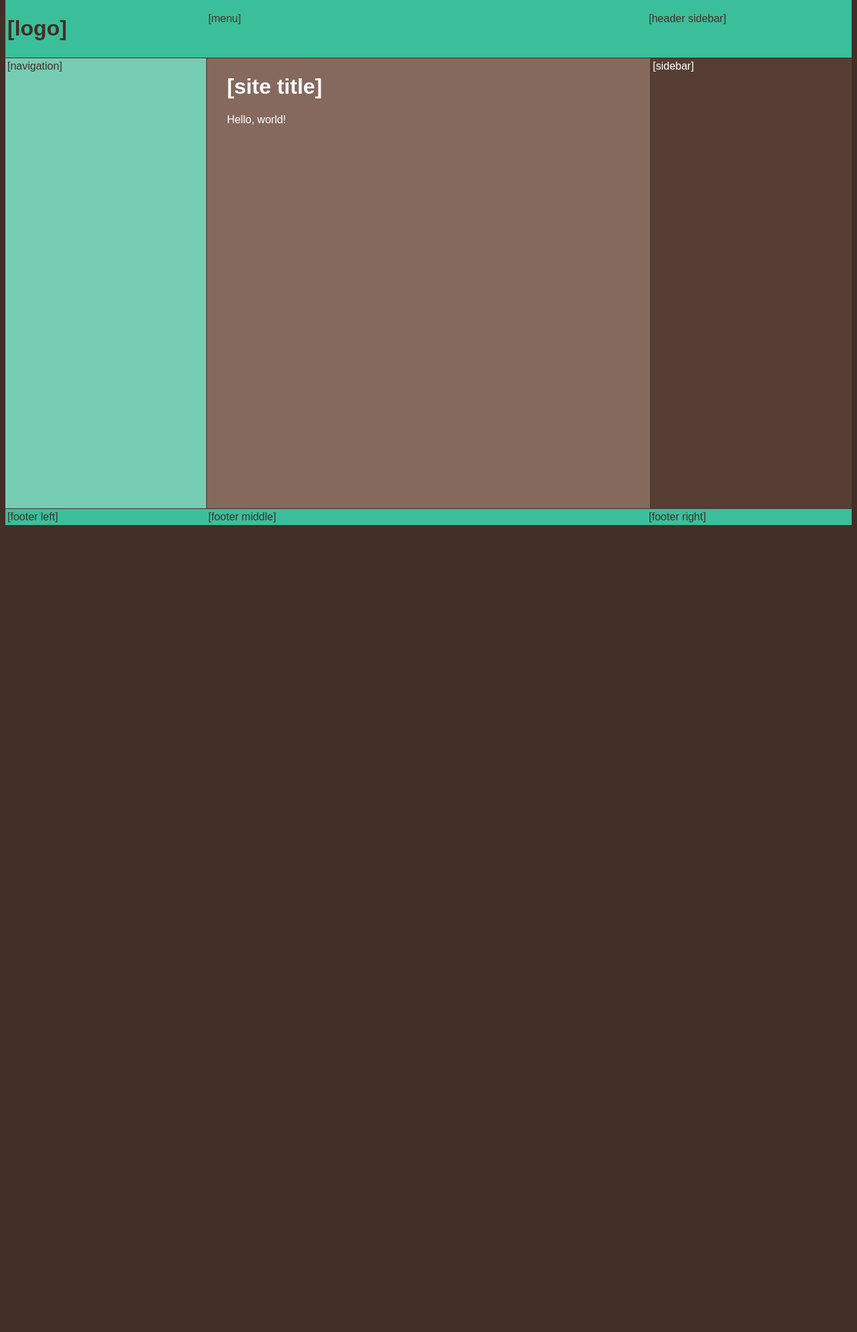
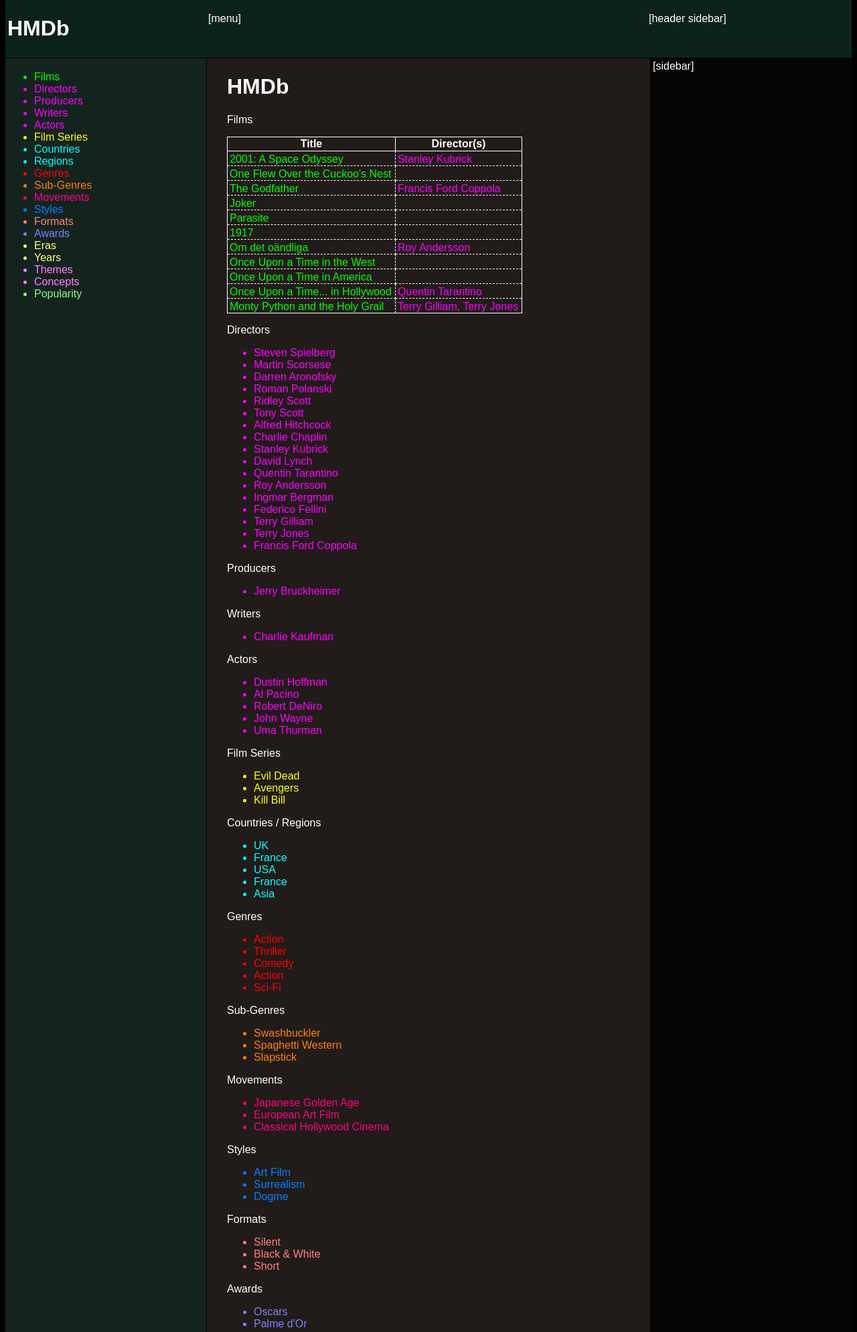
Before and after one commit to HenningKlokkeraasen/mint, a plain HTML site: page index.html in a window 1280 px wide. Shown: the part 8-1997 px from the top of the page at 67% size. Before the commit the page ends 800 px from the top, so only its background shows below. Drawn offline with Linux system fonts and the light colour scheme.

Commit message:
HMDb v0.1

```diff
--- /dev/null
+++ b/data/directors.json
@@ -0,0 +1,22 @@
+{
+    "id": "directors",
+    "data": [
+        { "id": 1, "title": "Steven Spielberg" },
+        { "id": 2, "title": "Martin Scorsese" },
+        { "id": 3, "title": "Darren Aronofsky" },
+        { "id": 4, "title": "Roman Polanski" },
+        { "id": 5, "title": "Ridley Scott" },
+        { "id": 6, "title": "Tony Scott" },
+        { "id": 7, "title": "Alfred Hitchcock" },
+        { "id": 8, "title": "Charlie Chaplin" },
+        { "id": 9, "title": "Stanley Kubrick" },
+        { "id": 10, "title": "David Lynch" },
+        { "id": 11, "title": "Quentin Tarantino" },
+        { "id": 12, "title": "Roy Andersson" },
+        { "id": 13, "title": "Ingmar Bergman" },
+        { "id": 14, "title": "Federico Fellini" },
+        { "id": 15, "title": "Terry Gilliam" },
+        { "id": 16, "title": "Terry Jones" },
+        { "id": 17, "title": "Francis Ford Coppola" }
+    ]
+}
--- /dev/null
+++ b/data/films.json
@@ -0,0 +1,16 @@
+{
+    "id": "films",
+    "data": [
+        { "id": 1, "title": "2001: A Space Odyssey", "directors": [9] },
+        { "id": 2, "title": "One Flew Over the Cuckoo's Nest" },
+        { "id": 3, "title": "The Godfather", "directors": [17] },
+        { "id": 4, "title": "Joker" },
+        { "id": 5, "title": "Parasite" },
+        { "id": 6, "title": "1917" },
+        { "id": 7, "title": "Om det oändliga", "directors": [12] },
+        { "id": 8, "title": "Once Upon a Time in the West" },
+        { "id": 9, "title": "Once Upon a Time in America" },
+        { "id": 10, "title": "Once Upon a Time... in Hollywood", "directors": [11] },
+        { "id": 11, "title": "Monty Python and the Holy Grail", "directors": [15, 16] }
+    ]
+}
--- /dev/null
+++ b/data/index.json
@@ -0,0 +1,82 @@
+{
+    "data": [
+        {
+            "id": "films",
+            "title": "Films",
+            "classNames": "lime-text"
+        },
+        {
+            "id": "directors",
+            "title": "Directors",
+            "classNames": "magenta-text"
+        },
+        {
+            "title": "Producers",
+            "classNames": "magenta-text"
+        },
+        {
+            "title": "Writers",
+            "classNames": "magenta-text"
+        },
+        {
+            "title": "Actors",
+            "classNames": "magenta-text"
+        },
+        {
+            "title": "Film Series",
+            "classNames": "yellow-text"
+        },
+        {
+            "title": "Countries",
+            "classNames": "cyan-text"
+        },
+        {
+            "title": "Regions",
+            "classNames": "cyan-text"
+        },
+        {
+            "title": "Genres",
+            "classNames": "red-text"
+        },
+        {
+            "title": "Sub-Genres",
+            "classNames": "orange-text"
+        },
+        {
+            "title": "Movements",
+            "classNames": "fuchsia-text"
+        },
+        {
+            "title": "Styles",
+            "classNames": "sky-blue-text"
+        },
+        {
+            "title": "Formats",
+            "classNames": "peach-text"
+        },
+        {
+            "title": "Awards",
+            "classNames": "lavender-text"
+        },
+        {
+            "title": "Eras",
+            "classNames": "light-yellow-text"
+        },
+        {
+            "title": "Years",
+            "classNames": "light-yellow-text"
+        },
+        {
+            "title": "Themes",
+            "classNames": "pink-text"
+        },
+        {
+            "title": "Concepts",
+            "classNames": "pink-text"
+        },
+        {
+            "title": "Popularity",
+            "classNames": "chartreuse1-text"
+        }
+    ]
+}
--- a/index.html
+++ b/index.html
@@ -2,13 +2,15 @@
 <html>
 
 <head>
-    <title>[site title]</title>
+    <meta charset="utf-8"/>
+    <title>HMDb</title>
     <link rel="stylesheet" href="site.css" />
+    <script src="site.js"></script>
 </head>
 
 <body>
     <header>
-        <h1>[logo]</h1>
+        <h1>HMDb</h1>
         <div>
             <p>[menu]</p>
             <menu></menu>
@@ -17,12 +19,118 @@
     </header>
 
     <nav>
-        [navigation]
+        <ul id="main-nav-container"></ul>
     </nav>
 
     <main>
-        <h1>[site title]</h1>
-        <p>Hello, world!</p>
+        <h1>HMDb</h1>
+
+        <div id="main-content-container"></div>
+
+        <p>Producers</p>
+        <ul>
+            <li class="magenta-text">Jerry Bruckheimer</li>
+        </ul>
+
+        <p>Writers</p>
+        <ul>
+            <li class="magenta-text">Charlie Kaufman</li>
+        </ul>
+
+        <p>Actors</p>
+        <ul>
+            <li class="magenta-text">Dustin Hoffman</li>
+            <li class="magenta-text">Al Pacino</li>
+            <li class="magenta-text">Robert DeNiro</li>
+            <li class="magenta-text">John Wayne</li>
+            <li class="magenta-text">Uma Thurman</li>
+        </ul>
+
+        <p>Film Series</p>
+        <ul>
+            <li class="yellow-text">Evil Dead</li>
+            <li class="yellow-text">Avengers</li>
+            <li class="yellow-text">Kill Bill</li>
+        </ul>
+
+        <p>Countries / Regions</p>
+        <ul>
+            <li class="cyan-text">UK</li>
+            <li class="cyan-text">France</li>
+            <li class="cyan-text">USA</li>
+            <li class="cyan-text">France</li>
+            <li class="cyan-text">Asia</li>
+        </ul>
+
+        <p>Genres</p>
+        <ul>
+            <li class="red-text">Action</li>
+            <li class="red-text">Thriller</li>
+            <li class="red-text">Comedy</li>
+            <li class="red-text">Action</li>
+            <li class="red-text">Sci-Fi</li>
+        </ul>
+
+        <p>Sub-Genres</p>
+        <ul>
+            <li class="orange-text">Swashbuckler</li>
+            <li class="orange-text">Spaghetti Western</li>
+            <li class="orange-text">Slapstick</li>
+        </ul>
+
+        <p>Movements</p>
+        <ul>
+            <li class="fuchsia-text">Japanese Golden Age</li>
+            <li class="fuchsia-text">European Art Film</li>
+            <li class="fuchsia-text">Classical Hollywood Cinema</li>
+        </ul>
+
+        <p>Styles</p>
+        <ul>
+            <li class="sky-blue-text">Art Film</li>
+            <li class="sky-blue-text">Surrealism</li>
+            <li class="sky-blue-text">Dogme</li>
+        </ul>
+
+        <p>Formats</p>
+        <ul>
+            <li class="peach-text">Silent</li>
+            <li class="peach-text">Black & White</li>
+            <li class="peach-text">Short</li>
+        </ul>
+
+        <p>Awards</p>
+        <ul>
+            <li class="lavender-text">Oscars</li>
+            <li class="lavender-text">Palme d'Or</li>
+        </ul>
+
+        <p>Eras / Years</p>
+        <ul>
+            <li class="light-yellow-text">1940s</li>
+            <li class="light-yellow-text">1950s</li>
+            <li class="light-yellow-text">1960s</li>
+            <li class="light-yellow-text">1998</li>
+            <li class="light-yellow-text">2001</li>
+            <li class="light-yellow-text">2020</li>
+        </ul>
+
+        <p>Popularity</p>
+        <ul>
+            <li class="chartreuse1-text">IMDb Ratings</li>
+            <li class="chartreuse1-text">IMDb Top 250</li>
+            <li class="chartreuse1-text">Highest Grossing</li>
+        </ul>
+
+        <p>Continue</p>
+        <ul>
+            <li><a href="https://en.wikipedia.org/wiki/Outline_of_film">Outline of film</a></li>
+            <li><a href="https://www.imdb.com/interfaces/">IMDb data</a></li>
+            <li><a href="https://rapidapi.com/blog/how-to-use-imdb-api/">RapidAPI IMDb API</a></li>
+            <li><a href="http://www.omdbapi.com/">OMDb API</a></li>
+            <li><a href="https://www.findlay.edu/offices/marketing-communication/brand-guidelines/color-palette">Color Palette 1</a></li>
+            <li><a href="https://www.accion.org/style-guide/color">Color Palette 2</a></li>
+        </ul>
     </main>
 
     <aside>
@@ -35,5 +143,4 @@
         <div>[footer right]</div>
     </footer>
 </body>
-
 </html>
--- a/site.css
+++ b/site.css
@@ -1,4 +1,3 @@
-
 /*
     The 2020 Project
     ---------------------------------------------------------------------------------------------
@@ -8,40 +7,119 @@
     font-family: Arial, Helvetica, sans-serif;
 }
 
-
-
 /*
-    Color Palette
-    Mint / Brown
-    https://www.color-hex.com/color-palette/53933
+    Background Colors
     ---------------------------------------------------------------------------------------------
 */
 
 body {
-    background-color: rgb(66,47,39);
+    background-color: black;
+}
+
+header, footer {
+    background-color: rgb(12, 35, 28);
+}
+
+nav {
+    background-color: rgb(21, 35, 31);
+}
+
+main {
+    background-color: rgb(33, 27, 25);
+}
+
+aside {
+    background-color: rgb(6, 5, 4);
+}
+
+/*
+    Foreground Colors
+    ---------------------------------------------------------------------------------------------
+*/
+
+body,
+a {
     color: white;
 }
 
-header,
-footer {
-    background-color: rgb(59,191,154);
-    color: rgb(66,47,39);
+.red-text {
+    color: rgb(255, 0, 0);
 }
 
-nav {
-    background-color: rgb(119,204,180);
-    color: rgb(66,47,39);
+.lime-text {
+    color: rgb(0, 255, 0);
 }
 
-main {
-    background-color: rgb(133,105,93);
+.yellow-text {
+    color: rgb(255, 255, 0);
 }
 
-aside {
-    background-color: rgb(86,62,52);
+.magenta-text {
+    color: rgb(255, 0, 255);
 }
 
+.cyan-text {
+    color: rgb(0, 255, 255);
+}
 
+.orange-text {
+    color: rgb(255, 128, 0);
+}
+
+.fuchsia-text {
+    color: rgb(255, 0, 128);
+}
+
+.sky-blue-text {
+    color: rgb(0, 128, 255);
+}
+
+.lavender-text {
+    color: rgb(128, 128, 255);
+}
+
+.peach-text {
+    color: rgb(255, 128, 128);
+}
+
+.pink-text {
+    color: rgb(255, 128, 255);
+}
+
+.chartreuse1-text {
+    color: rgb(128, 255, 128);
+}
+
+.light-yellow-text {
+    color: rgb(255, 255, 128);
+}
+
+.not-in-use {
+    /*  green   */
+    color: rgb(0, 128, 0);
+    /*  teal    */
+    color: rgb(0, 128, 128);
+    /*  medium-gray */
+    color: rgb(128, 128, 128);
+    /*	blue	*/
+    color: rgb(0, 0, 255);
+    /*	navy	*/
+    color: rgb(0, 0, 128);
+    /*	maroon	*/
+    color: rgb(128, 0, 0);
+    /*	olive	*/
+    color: rgb(128, 128, 0);
+    /*	purple	*/
+    color: rgb(128, 0, 128);
+    /*  violet  */
+    color: rgb(128, 0, 255);
+    /*  chartreuse2 */
+    color: rgb(0, 255, 128);
+    /*  spring-green    */
+    color: rgb(128, 255, 0);
+    /*  light-cyan  */
+    color: rgb(128, 255, 255);
+}
 
 /*
     Site Grid Layout
@@ -51,10 +129,7 @@
 
 body {
     display: grid;
-    grid-template-areas:
-        "header header header"
-        "nav content side"
-        "footer footer footer";
+    grid-template-areas: "header header header" "nav content side" "footer footer footer";
     grid-template-columns: 300px 1fr 300px;
     grid-template-rows: auto 1fr auto;
     grid-gap: 1px;
@@ -83,35 +158,42 @@
     grid-area: footer;
 }
 
-
-
 /*
     Grid Layout Inside Header / Footer
     ---------------------------------------------------------------------------------------------
 */
 
-header,
-footer {
+header, footer {
     display: grid;
-    grid-template-areas:
-        "left middle right";
+    grid-template-areas: "left middle right";
     grid-template-columns: 300px 1fr 300px;
 }
-
-
 
 /*
     Various
     ---------------------------------------------------------------------------------------------
 */
 
-header,
-nav,
-aside,
-footer {
+header, nav, aside, footer {
     padding: 3px;
 }
 
 main {
     padding: 3px 3px 3px 30px;
 }
+
+table {
+    border: 1px solid white;
+    border-collapse: collapse;
+}
+
+table tr th {
+    border-bottom: 1px solid white;
+    border-right: 1px solid white;
+}
+
+table tr td {
+    border-bottom: 1px dashed white;
+    border-right: 1px dashed white;
+    padding: 3px 5px 0 3px;
+}
--- /dev/null
+++ b/site.js
@@ -0,0 +1,87 @@
+
+window.addEventListener('DOMContentLoaded', (event) => {
+    (async () => { buildSite();})();
+});
+
+async function buildSite() {
+    let index = await loadData('data/index.json');
+    buildIndex(index);
+
+    let films = await loadData('data/films.json');
+    let directors = await loadData('data/directors.json');
+
+    buildFilms(films, index, directors);
+    buildDirectors(directors, index);
+}
+
+async function loadData(filename) {
+    let response = await fetch(filename, {});
+    let json = await response.json();
+    return json;
+}
+
+function buildIndex(json) {
+    let container = document.getElementById('main-nav-container');
+    json.data.forEach(element => {
+        createAndAppend('li', element.title, element.classNames, container);
+    });
+}
+
+function buildBlock(data, indexData) {
+    let entryInIndex = indexData.data.find(e => e.id == data.id);
+    let container = document.getElementById('main-content-container');
+    let div = createAndAppend('div', '', '', container);
+    createAndAppend('p', entryInIndex.title, '', div);
+    return { 'entryInIndex': entryInIndex, 'div': div };
+}
+
+function buildDirectors(data, indexData) {
+    let common = buildBlock(data, indexData);
+    let entryInIndex = common.entryInIndex;
+    let div = common.div;
+    let ul = createAndAppend('ul', '', '', div);
+    buildList(data, entryInIndex.classNames, ul);
+}
+
+function buildFilms(data, indexData, directorsData) {
+    let common = buildBlock(data, indexData);
+    let entryInIndex = common.entryInIndex;
+    let div = common.div;
+    let table = createAndAppend('table', '', '', div);
+    let tr = createAndAppend('tr', '', '', table);
+    createAndAppend('th', 'Title', '', tr);
+    createAndAppend('th', 'Director(s)', '', tr);
+    buildTable(data, entryInIndex.classNames, table, indexData, directorsData);
+}
+
+function buildList(json, classNames, container) {
+    json.data.forEach(element => {
+        createAndAppend('li', element.title, classNames, container);
+    });
+}
+
+function buildTable(json, classNames, container, indexData, directorsData) {
+    json.data.forEach(element => {
+        let tr = createAndAppend('tr', '', '', container);
+        createAndAppend('td', element.title, classNames, tr);
+        let directors = element.directors;
+        if (directors != undefined) {
+            let directorsEntryInIndex = indexData.data.find(e => e.id == directorsData.id);
+            let directorNames = directors
+                .map(d => directorsData.data.find(e => e.id == d))
+                .filter(director => director != undefined)
+                .reduce((acc, directorName, currentIndex) => acc + directorName.title + (currentIndex < directors.length-1 ? ', ' : ''), '');
+            createAndAppend('td', directorNames, directorsEntryInIndex.classNames, tr);
+        }
+        else
+            createAndAppend('td', '', '', tr);
+    });
+}
+
+function createAndAppend(elementName, text, classNames, container) {
+    let el = document.createElement(elementName);
+    el.innerText = text;
+    el.className = classNames;
+    container.appendChild(el);
+    return el;
+}
```
